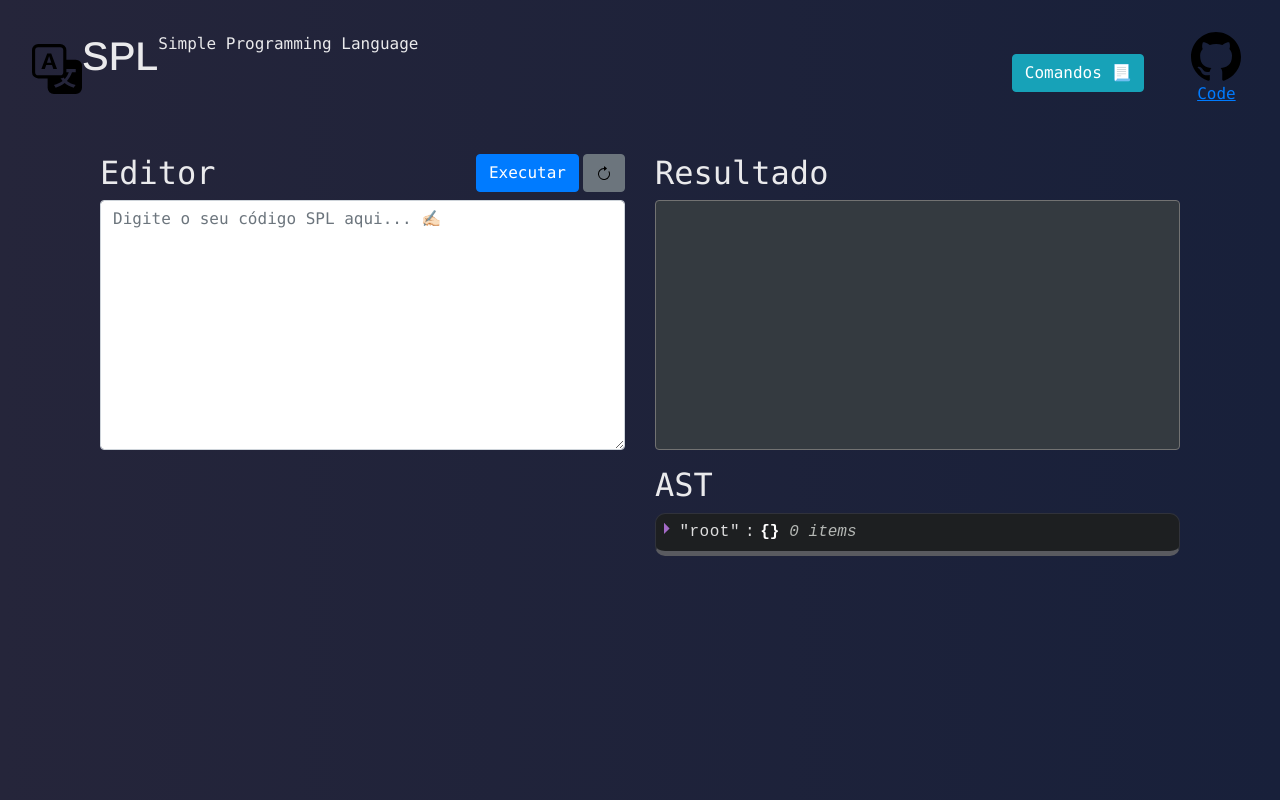
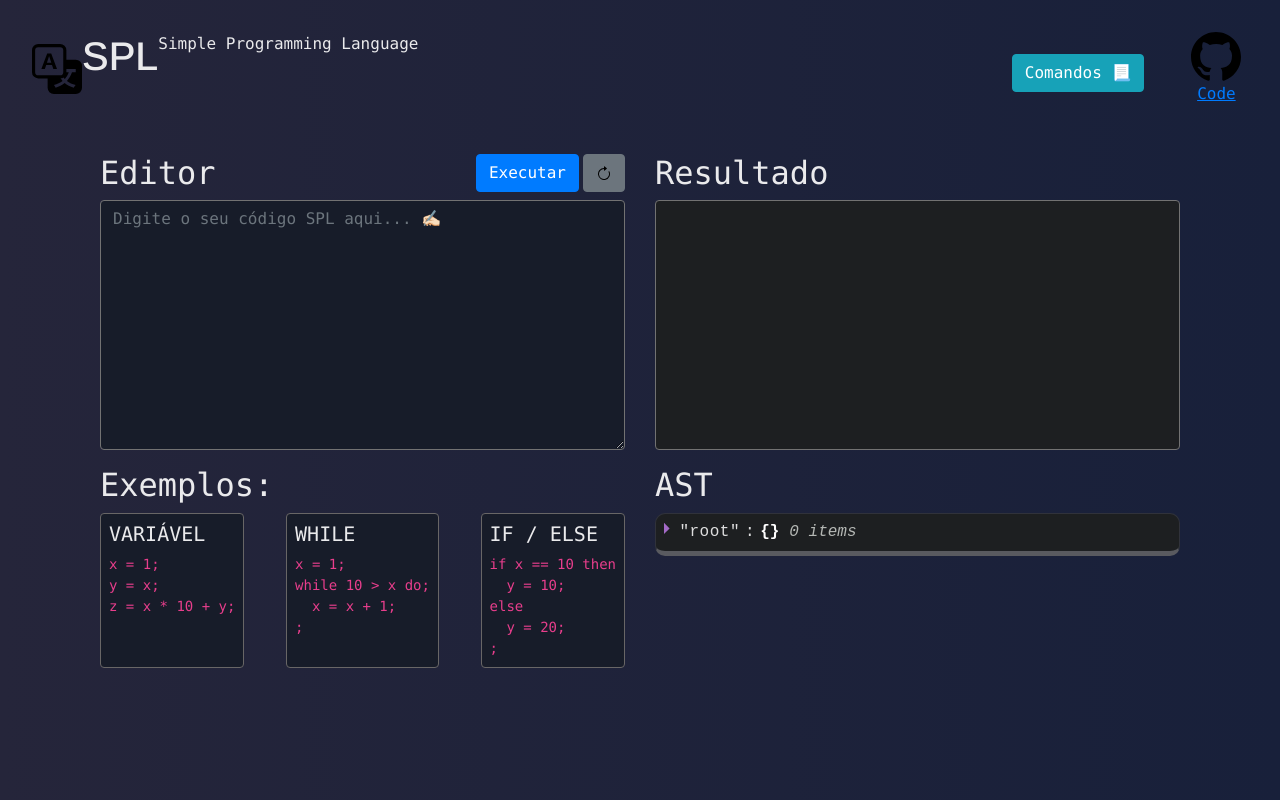
Before and after one commit to caio-andres/simple-programming-language, a React (Vite) app in the folder interface/: page / in a window 1280 px wide. Built offline with nearby package versions, Linux system fonts and the light colour scheme.

Commit message:
feature(examples): Examples section added to content component.

```diff
--- a/interface/src/pages/home/components/execute/execute.tsx
+++ b/interface/src/pages/home/components/execute/execute.tsx
@@ -66,13 +66,61 @@ export const Execute: React.FC = () => {
         </div>
         <textarea
           className="form-control mb-3"
-          style={{ height: "250px" }}
+          style={{
+            height: "250px",
+            backgroundColor: "#171c29",
+            color: "#FFF",
+            border: "1px solid #727272",
+          }}
           placeholder="Digite o seu código SPL aqui... ✍🏻"
           value={textAreaValue}
           onChange={(e) => setTextAreaValue(e.target.value)}
         />
+        <div className="d-flex flex-column" style={{ textAlign: "left" }}>
+          <h2>Exemplos:</h2>
+          <div className="d-flex justify-content-between">
+            <div
+              className="d-flex flex-column rounded p-2"
+              style={{
+                border: "1px solid #686666",
+                backgroundColor: "#171C29",
+              }}
+            >
+              <h5>VARIÁVEL</h5>
+              <code>x = 1;</code>
+              <code>y = x;</code>
+              <code>z = x * 10 + y;</code>
+            </div>
+            <div
+              className="d-flex flex-column rounded p-2"
+              style={{
+                border: "1px solid #686666",
+                backgroundColor: "#171C29",
+              }}
+            >
+              <h5>WHILE</h5>
+              <code>x = 1;</code>
+              <code>while 10 {">"} x do;</code>
+              <code>&nbsp;&nbsp;x = x + 1;</code>
+              <code>;</code>
+            </div>
+            <div
+              className="d-flex flex-column rounded p-2"
+              style={{
+                border: "1px solid #686666",
+                backgroundColor: "#171C29",
+              }}
+            >
+              <h5>IF / ELSE</h5>
+              <code>if x == 10 then</code>
+              <code>&nbsp;&nbsp;y = 10;</code>
+              <code>else</code>
+              <code>&nbsp;&nbsp;y = 20;</code>
+              <code>;</code>
+            </div>
+          </div>
+        </div>
       </div>
-
       <div className="container d-flex flex-column">
         {variables && json ? (
           <>
@@ -81,8 +129,9 @@ export const Execute: React.FC = () => {
                 <h2>Resultado</h2>
               </div>
               <div
-                className="p-3 bg-dark rounded"
+                className="p-3 rounded"
                 style={{
+                  backgroundColor: "#1D1F21",
                   border: "1px solid #727272",
                   textAlign: "left",
                   height: "250px",
```
